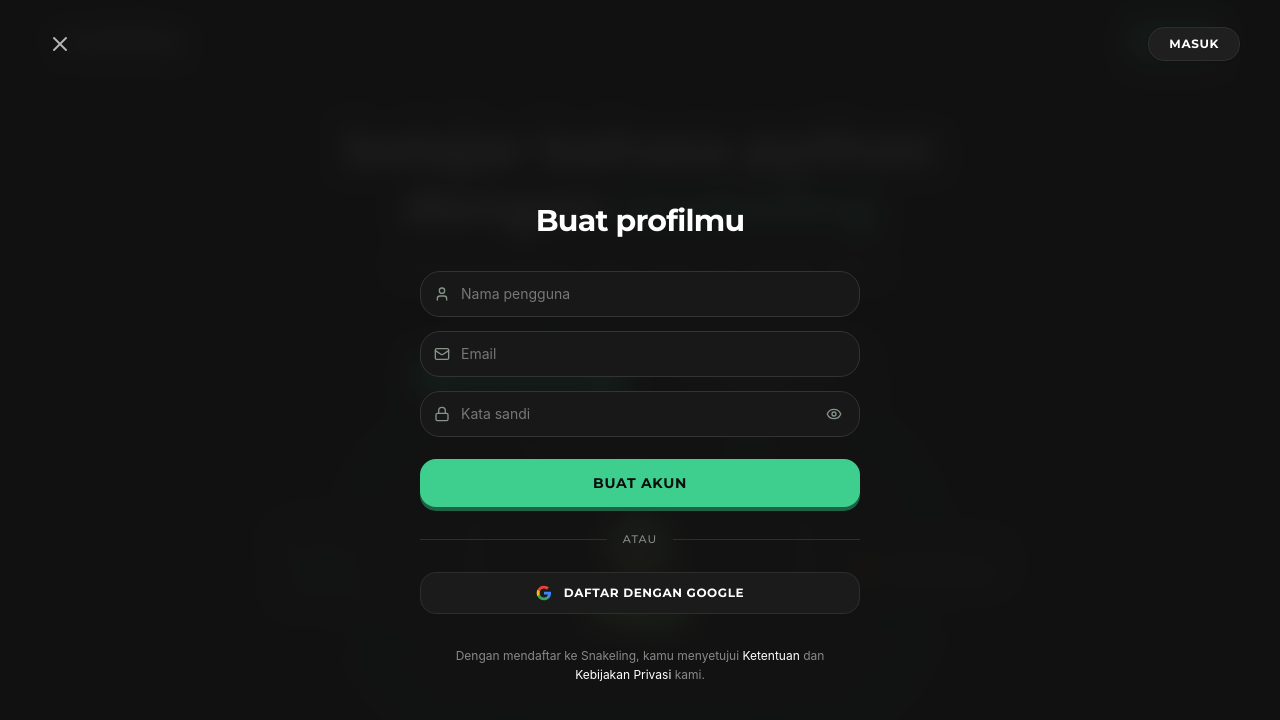
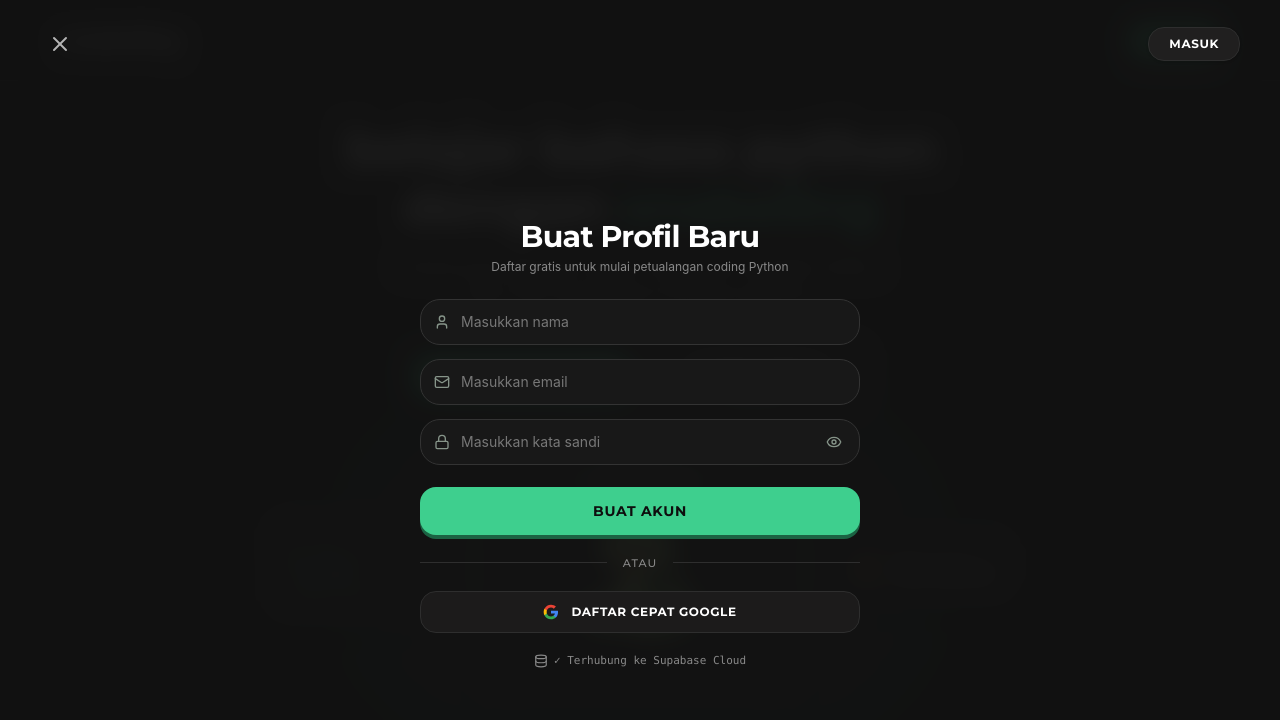
Before and after one commit to AdnyanaNVR/Snakeling---Python-Learning-MVP, a React (Vite) app: page / in a window 1280 px wide. Both pictures are taken after a click on the button "MULAI". Shown: the top 720 px of the page. Built offline with nearby package versions, Linux system fonts and the light colour scheme; no server answers.

Commit message:
feat: add dynamic Supabase configuration
Introduce a setup modal to allow users to configure Supabase credentials via local storage, improving onboarding and flexibility for self-hosted instances.

```diff
--- a/src/components/AuthModals.tsx
+++ b/src/components/AuthModals.tsx
@@ -1,6 +1,99 @@
 import React, { useState } from 'react';
 import { useApp } from '../context/AppContext';
-import { X, Eye, EyeOff, User, Mail, Lock } from 'lucide-react';
+import { X, Eye, EyeOff, User, Mail, Lock, AlertCircle, Database, Check, Key } from 'lucide-react';
+import { isSupabaseConfigured, getSupabaseConfig, saveSupabaseCredentials, clearSupabaseCredentials } from '../lib/supabase';
+
+// Helper Modal to easily connect Supabase credentials directly from UI
+export const SupabaseSetupModal: React.FC<{ isOpen: boolean; onClose: () => void }> = ({ isOpen, onClose }) => {
+  const currentConfig = getSupabaseConfig();
+  const [url, setUrl] = useState(currentConfig.url || '');
+  const [key, setKey] = useState(currentConfig.anonKey || '');
+  const [saving, setSaving] = useState(false);
+
+  if (!isOpen) return null;
+
+  const handleSave = (e: React.FormEvent) => {
+    e.preventDefault();
+    if (!url.trim().startsWith('https://')) {
+      alert('URL Supabase harus diawali dengan https:// (contoh: https://abcxyz.supabase.co)');
+      return;
+    }
+    if (!key.trim()) {
+      alert('Anon Key tidak boleh kosong');
+      return;
+    }
+    setSaving(true);
+    saveSupabaseCredentials(url, key);
+  };
+
+  return (
+    <div className="fixed inset-0 z-[100] bg-black/80 backdrop-blur-sm flex items-center justify-center p-4">
+      <div className="bg-[#171717] border border-[#2e2e2e] rounded-2xl w-full max-w-md p-6 shadow-2xl relative">
+        <button
+          onClick={onClose}
+          className="absolute top-4 right-4 text-[#898989] hover:text-white p-1"
+        >
+          <X className="w-5 h-5" />
+        </button>
+
+        <div className="flex items-center gap-2 mb-4">
+          <Database className="w-5 h-5 text-[#3ecf8e]" />
+          <h2 className="font-brand font-bold text-lg text-white">Hubungkan Supabase Cloud</h2>
+        </div>
+
+        <p className="text-xs text-[#b4b4b4] mb-5 leading-relaxed">
+          Ambil dari dashboard proyek Supabase Anda (seperti <strong className="text-white">snakeling8</strong>) di menu{' '}
+          <strong className="text-[#3ecf8e]">Project Settings → API</strong>.
+        </p>
+
+        <form onSubmit={handleSave} className="space-y-4">
+          <div>
+            <label className="block text-xs font-mono text-[#898989] mb-1">Project URL</label>
+            <input
+              type="text"
+              value={url}
+              onChange={(e) => setUrl(e.target.value)}
+              placeholder="https://xyzcompany.supabase.co"
+              required
+              className="w-full bg-[#121212] border border-[#333333] rounded-xl px-3.5 py-2.5 text-xs text-white placeholder-[#555] focus:outline-none focus:border-[#3ecf8e] font-mono"
+            />
+          </div>
+
+          <div>
+            <label className="block text-xs font-mono text-[#898989] mb-1">API Key (anon public)</label>
+            <input
+              type="text"
+              value={key}
+              onChange={(e) => setKey(e.target.value)}
+              placeholder="eyJhbGciOiJIUzI1NiIsInR5cCI..."
+              required
+              className="w-full bg-[#121212] border border-[#333333] rounded-xl px-3.5 py-2.5 text-xs text-white placeholder-[#555] focus:outline-none focus:border-[#3ecf8e] font-mono"
+            />
+          </div>
+
+          <div className="pt-2 flex gap-2">
+            <button
+              type="submit"
+              disabled={saving}
+              className="tactile-btn-primary flex-1 py-2.5 rounded-xl text-xs font-brand font-bold uppercase tracking-wider cursor-pointer"
+            >
+              {saving ? 'Menyimpan...' : 'Simpan & Hubungkan'}
+            </button>
+            {isSupabaseConfigured && (
+              <button
+                type="button"
+                onClick={clearSupabaseCredentials}
+                className="px-3 py-2 rounded-xl bg-[#2b1416] text-[#ffb4ab] border border-[#ef4444]/30 text-xs font-mono hover:bg-[#381a1d]"
+              >
+                Reset
+              </button>
+            )}
+          </div>
+        </form>
+      </div>
+    </div>
+  );
+};
 
 export const LoginModal: React.FC = () => {
   const { showLoginModal, setShowLoginModal, setShowRegisterModal, loginUser, showToast } = useApp();
@@ -8,33 +101,41 @@ export const LoginModal: React.FC = () => {
   const [password, setPassword] = useState('');
   const [showPassword, setShowPassword] = useState(false);
   const [loading, setLoading] = useState(false);
+  const [errorMsg, setErrorMsg] = useState('');
+  const [showDbModal, setShowDbModal] = useState(false);
 
   if (!showLoginModal) return null;
 
   const handleSubmit = async (e: React.FormEvent) => {
     e.preventDefault();
-    if (!identifier || !password) {
-      showToast('Mohon isi email dan kata sandi!', 'error');
+    setErrorMsg('');
+    if (!identifier.trim() || !password) {
+      setErrorMsg('Mohon isi email dan kata sandi!');
       return;
     }
     setLoading(true);
-    await loginUser(identifier, password);
+    const ok = await loginUser(identifier.trim(), password);
     setLoading(false);
+    if (!ok) {
+      setErrorMsg('Gagal masuk. Periksa kembali email dan kata sandi Anda.');
+    }
   };
 
   const handleGoogleLogin = async () => {
     setLoading(true);
+    setErrorMsg('');
     await loginUser('google_user@gmail.com', 'google_auth');
     setLoading(false);
   };
 
   return (
+    <>
       <div className="fixed inset-0 z-50 bg-[#121212]/95 backdrop-blur-md flex flex-col justify-between overflow-y-auto">
         {/* Top Bar */}
         <header className="w-full px-6 py-6 sm:px-10 flex items-center justify-between">
           <button
             onClick={() => setShowLoginModal(false)}
-          className="text-[#b4b4b4] hover:text-white p-2 rounded-lg transition-colors"
+            className="text-[#b4b4b4] hover:text-white p-2 rounded-lg transition-colors cursor-pointer"
             aria-label="Tutup"
           >
             <X className="w-6 h-6" />
@@ -45,7 +146,7 @@ export const LoginModal: React.FC = () => {
               setShowLoginModal(false);
               setShowRegisterModal(true);
             }}
-          className="px-6 py-2 rounded-full border border-[#393939] text-xs font-brand font-bold tracking-wider text-white hover:bg-white/[0.06] transition-all uppercase"
+            className="px-6 py-2 rounded-full border border-[#393939] text-xs font-brand font-bold tracking-wider text-white hover:bg-white/[0.06] transition-all uppercase cursor-pointer"
           >
             DAFTAR
           </button>
@@ -54,17 +155,31 @@ export const LoginModal: React.FC = () => {
         {/* Form Container */}
         <main className="flex-1 flex items-center justify-center px-4 py-6">
           <div className="w-full max-w-[420px] mx-auto flex flex-col items-center">
-          <h1 className="text-3xl font-brand font-bold text-white text-center tracking-tight mb-7">
+            <h1 className="text-3xl font-brand font-bold text-white text-center tracking-tight mb-2">
               Masuk
             </h1>
+            <p className="text-xs text-[#898989] mb-6 text-center">
+              Lanjutkan petualangan belajar Python kamu
+            </p>
+
+            {/* Error Message banner */}
+            {errorMsg && (
+              <div className="w-full mb-4 p-3 rounded-xl bg-[#2b1416] border border-[#ef4444]/40 text-[#ffb4ab] text-xs flex items-center gap-2.5">
+                <AlertCircle className="w-4 h-4 text-[#ef4444] shrink-0" />
+                <span className="flex-1">{errorMsg}</span>
+              </div>
+            )}
 
             <form onSubmit={handleSubmit} className="w-full flex flex-col gap-3.5">
               <div className="w-full relative">
                 <input
                   type="text"
                   value={identifier}
-                onChange={(e) => setIdentifier(e.target.value)}
-                placeholder="Email atau nama pengguna"
+                  onChange={(e) => {
+                    setIdentifier(e.target.value);
+                    if (errorMsg) setErrorMsg('');
+                  }}
+                  placeholder="Masukkan email atau nama"
                   required
                   className="w-full px-4 py-3.5 bg-[#151515] text-[#fafafa] text-sm placeholder:text-[#898989] border border-[#393939] rounded-xl focus:outline-none focus:border-[#3ecf8e] transition-colors shadow-inner"
                 />
@@ -74,17 +189,20 @@ export const LoginModal: React.FC = () => {
                 <input
                   type={showPassword ? 'text' : 'password'}
                   value={password}
-                onChange={(e) => setPassword(e.target.value)}
-                placeholder="Kata sandi"
+                  onChange={(e) => {
+                    setPassword(e.target.value);
+                    if (errorMsg) setErrorMsg('');
+                  }}
+                  placeholder="Masukkan kata sandi"
                   required
                   className="w-full pl-4 pr-20 py-3.5 bg-[#151515] text-[#fafafa] text-sm placeholder:text-[#898989] border border-[#393939] rounded-xl focus:outline-none focus:border-[#3ecf8e] transition-colors shadow-inner"
                 />
                 <button
                   type="button"
-                onClick={() => showToast('Gunakan email terdaftar atau masuk langsung via Google.', 'info')}
+                  onClick={() => setShowPassword(!showPassword)}
                   className="absolute right-3.5 text-[11px] font-brand font-bold tracking-wider text-[#898989] hover:text-[#3ecf8e] uppercase transition-colors"
                 >
-                LUPA?
+                  {showPassword ? 'TUTUP' : 'LIHAT'}
                 </button>
               </div>
 
@@ -118,23 +236,30 @@ export const LoginModal: React.FC = () => {
                 <path d="M5.84 14.09c-.22-.66-.35-1.36-.35-2.09s.13-1.43.35-2.09V7.06H2.18C1.43 8.55 1 10.22 1 12s.43 3.45 1.18 4.94l2.85-2.22.81-.63z" fill="#FBBC05" />
                 <path d="M12 5.38c1.62 0 3.06.56 4.21 1.64l3.15-3.15C17.45 2.09 14.97 1 12 1 7.7 1 3.99 3.47 2.18 7.06l3.66 2.84c.87-2.6 3.3-4.52 6.16-4.52z" fill="#EA4335" />
               </svg>
-            <span>Masuk dengan Google</span>
+              <span>Masuk Cepat Google</span>
             </button>
 
-          {/* Legal Footer */}
-          <footer className="w-full mt-10 text-center px-2">
-            <p className="text-xs text-[#898989] leading-relaxed">
-              Dengan masuk ke Snakeling, kamu menyetujui{' '}
-              <a href="#" className="text-white hover:text-[#3ecf8e] underline underline-offset-2">Ketentuan</a>
-              {' '}dan{' '}
-              <a href="#" className="text-white hover:text-[#3ecf8e] underline underline-offset-2">Kebijakan Privasi</a> kami.
-            </p>
-          </footer>
+            {/* Supabase Connection Helper link */}
+            <div className="mt-6 text-center">
+              <button
+                type="button"
+                onClick={() => setShowDbModal(true)}
+                className="text-[11px] font-mono text-[#898989] hover:text-[#3ecf8e] flex items-center gap-1.5 mx-auto transition-colors"
+              >
+                <Database className="w-3.5 h-3.5" />
+                <span>
+                  {isSupabaseConfigured
+                    ? '✓ Terhubung ke Supabase Cloud'
+                    : 'Pengaturan Database Supabase (snakeling8)'}
+                </span>
+              </button>
+            </div>
           </div>
         </main>
+      </div>
 
-      <div className="h-6 w-full pointer-events-none" />
-    </div>
+      <SupabaseSetupModal isOpen={showDbModal} onClose={() => setShowDbModal(false)} />
+    </>
   );
 };
 
@@ -145,33 +270,48 @@ export const RegisterModal: React.FC = () => {
   const [password, setPassword] = useState('');
   const [showPassword, setShowPassword] = useState(false);
   const [loading, setLoading] = useState(false);
+  const [errorMsg, setErrorMsg] = useState('');
+  const [showDbModal, setShowDbModal] = useState(false);
 
   if (!showRegisterModal) return null;
 
   const handleSubmit = async (e: React.FormEvent) => {
     e.preventDefault();
-    if (!username || !email || !password) {
-      showToast('Mohon lengkapi semua kolom pendaftaran!', 'error');
+    setErrorMsg('');
+
+    if (!username.trim() || !email.trim() || !password) {
+      setErrorMsg('Mohon lengkapi semua kolom pendaftaran!');
       return;
     }
+
+    if (password.length < 6) {
+      setErrorMsg('Kata sandi harus minimal 6 karakter!');
+      return;
+    }
+
     setLoading(true);
-    await registerUser(username, email, password);
+    const ok = await registerUser(username.trim(), email.trim(), password);
     setLoading(false);
+    if (!ok) {
+      setErrorMsg('Gagal membuat akun. Pastikan email belum terdaftar atau format email valid.');
+    }
   };
 
   const handleGoogleSignup = async () => {
     setLoading(true);
-    await registerUser('SiswaPython', 'user_google@gmail.com', 'google_pass');
+    setErrorMsg('');
+    await registerUser('SiswaPython', `user_${Date.now()}@gmail.com`, 'google_pass_123');
     setLoading(false);
   };
 
   return (
+    <>
       <div className="fixed inset-0 z-50 bg-[#121212]/95 backdrop-blur-md flex flex-col justify-between overflow-y-auto">
         {/* Top Bar */}
         <header className="w-full px-6 py-6 sm:px-10 flex items-center justify-between">
           <button
             onClick={() => setShowRegisterModal(false)}
-          className="text-[#b4b4b4] hover:text-white p-2 rounded-lg transition-colors"
+            className="text-[#b4b4b4] hover:text-white p-2 rounded-lg transition-colors cursor-pointer"
             aria-label="Tutup"
           >
             <X className="w-6 h-6" />
@@ -182,7 +322,7 @@ export const RegisterModal: React.FC = () => {
               setShowRegisterModal(false);
               setShowLoginModal(true);
             }}
-          className="px-5 py-2 rounded-2xl bg-[#201f1f] hover:bg-[#2a2a2a] border border-[#2e2e2e] text-white font-brand text-xs font-bold tracking-wider uppercase transition-all shadow-sm"
+            className="px-5 py-2 rounded-2xl bg-[#201f1f] hover:bg-[#2a2a2a] border border-[#2e2e2e] text-white font-brand text-xs font-bold tracking-wider uppercase transition-all shadow-sm cursor-pointer"
           >
             MASUK
           </button>
@@ -191,11 +331,22 @@ export const RegisterModal: React.FC = () => {
         {/* Form Container */}
         <main className="flex-1 flex items-center justify-center px-4 py-8 md:py-14">
           <div className="w-full max-w-[440px] flex flex-col items-center">
-          <div className="w-full text-center mb-8">
+            <div className="w-full text-center mb-6">
               <h1 className="font-brand text-3xl text-white font-bold tracking-tight">
-              Buat profilmu
+                Buat Profil Baru
               </h1>
+              <p className="text-xs text-[#898989] mt-1">
+                Daftar gratis untuk mulai petualangan coding Python
+              </p>
             </div>
+
+            {/* Error Banner */}
+            {errorMsg && (
+              <div className="w-full mb-4 p-3 rounded-xl bg-[#2b1416] border border-[#ef4444]/40 text-[#ffb4ab] text-xs flex items-center gap-2.5">
+                <AlertCircle className="w-4 h-4 text-[#ef4444] shrink-0" />
+                <span className="flex-1">{errorMsg}</span>
+              </div>
+            )}
 
             <form onSubmit={handleSubmit} className="w-full flex flex-col gap-3.5">
               {/* Username */}
@@ -208,8 +359,11 @@ export const RegisterModal: React.FC = () => {
                   id="reg-username"
                   type="text"
                   value={username}
-                onChange={(e) => setUsername(e.target.value)}
-                placeholder="Nama pengguna"
+                  onChange={(e) => {
+                    setUsername(e.target.value);
+                    if (errorMsg) setErrorMsg('');
+                  }}
+                  placeholder="Masukkan nama"
                   required
                   className="w-full bg-[#181818] text-white placeholder-[#777777] text-sm pl-10 pr-4 py-3 rounded-xl border border-[#333333] focus:outline-none focus:border-[#3ecf8e] transition-colors"
                 />
@@ -225,8 +379,11 @@ export const RegisterModal: React.FC = () => {
                   id="reg-email"
                   type="email"
                   value={email}
-                onChange={(e) => setEmail(e.target.value)}
-                placeholder="Email"
+                  onChange={(e) => {
+                    setEmail(e.target.value);
+                    if (errorMsg) setErrorMsg('');
+                  }}
+                  placeholder="Masukkan email"
                   required
                   className="w-full bg-[#181818] text-white placeholder-[#777777] text-sm pl-10 pr-4 py-3 rounded-xl border border-[#333333] focus:outline-none focus:border-[#3ecf8e] transition-colors"
                 />
@@ -242,8 +399,12 @@ export const RegisterModal: React.FC = () => {
                   id="reg-pass"
                   type={showPassword ? 'text' : 'password'}
                   value={password}
-                onChange={(e) => setPassword(e.target.value)}
-                placeholder="Kata sandi"
+                  onChange={(e) => {
+                    setPassword(e.target.value);
+                    if (errorMsg) setErrorMsg('');
+                  }}
+                  placeholder="Masukkan kata sandi"
+                  minLength={6}
                   required
                   className="w-full bg-[#181818] text-white placeholder-[#777777] text-sm pl-10 pr-11 py-3 rounded-xl border border-[#333333] focus:outline-none focus:border-[#3ecf8e] transition-colors"
                 />
@@ -268,7 +429,7 @@ export const RegisterModal: React.FC = () => {
             </form>
 
             {/* Divider */}
-          <div className="w-full flex items-center my-6">
+            <div className="w-full flex items-center my-5">
               <div className="flex-1 h-px bg-[#2e2e2e]" />
               <span className="px-4 text-[11px] font-brand font-medium text-[#898989] tracking-widest uppercase">
                 ATAU
@@ -289,20 +450,30 @@ export const RegisterModal: React.FC = () => {
                 <path d="M12 5.38c1.62 0 3.06.56 4.21 1.64l3.15-3.15C17.45 2.09 14.97 1 12 1 7.7 1 3.99 3.47 2.18 7.06l3.66 2.84c.87-2.6 3.3-4.52 6.16-4.52z" fill="#EA4335" />
               </svg>
               <span className="font-brand font-bold text-xs uppercase tracking-wider text-white">
-              Daftar dengan Google
+                Daftar Cepat Google
               </span>
             </button>
 
-          <div className="w-full mt-8 text-center px-2">
-            <p className="text-xs text-[#898989] leading-relaxed">
-              Dengan mendaftar ke Snakeling, kamu menyetujui{' '}
-              <a href="#" className="text-white hover:underline underline-offset-2">Ketentuan</a>
-              {' '}dan{' '}
-              <a href="#" className="text-white hover:underline underline-offset-2">Kebijakan Privasi</a> kami.
-            </p>
+            {/* Supabase Connection Helper link */}
+            <div className="mt-5 text-center">
+              <button
+                type="button"
+                onClick={() => setShowDbModal(true)}
+                className="text-[11px] font-mono text-[#898989] hover:text-[#3ecf8e] flex items-center gap-1.5 mx-auto transition-colors"
+              >
+                <Database className="w-3.5 h-3.5" />
+                <span>
+                  {isSupabaseConfigured
+                    ? '✓ Terhubung ke Supabase Cloud'
+                    : 'Pengaturan Database Supabase (snakeling8)'}
+                </span>
+              </button>
             </div>
           </div>
         </main>
       </div>
+
+      <SupabaseSetupModal isOpen={showDbModal} onClose={() => setShowDbModal(false)} />
+    </>
   );
 };
--- a/src/lib/supabase.ts
+++ b/src/lib/supabase.ts
@@ -1,16 +1,47 @@
-import { createClient } from '@supabase/supabase-js';
+import { createClient, SupabaseClient } from '@supabase/supabase-js';
 
-const supabaseUrl = import.meta.env.VITE_SUPABASE_URL;
-const supabaseAnonKey = import.meta.env.VITE_SUPABASE_ANON_KEY;
+const getEnvOrStorage = (envKey: string, storageKey: string): string => {
+  const envVal = import.meta.env[envKey];
+  if (envVal && !envVal.includes('your-project')) {
+    return envVal;
+  }
+  try {
+    const stored = localStorage.getItem(storageKey);
+    return stored || '';
+  } catch {
+    return '';
+  }
+};
+
+const supabaseUrl = getEnvOrStorage('VITE_SUPABASE_URL', 'snakeling_supabase_url');
+const supabaseAnonKey = getEnvOrStorage('VITE_SUPABASE_ANON_KEY', 'snakeling_supabase_key');
 
 export const isSupabaseConfigured = Boolean(
   supabaseUrl &&
   supabaseAnonKey &&
-  supabaseUrl !== 'https://your-project.supabase.co' &&
+  supabaseUrl.startsWith('https://') &&
   !supabaseUrl.includes('your-project')
 );
 
-// Fallback dummy client if credentials aren't yet populated in .env
-export const supabase = isSupabaseConfigured
+// Active client or null
+export const supabase: SupabaseClient | null = isSupabaseConfigured
   ? createClient(supabaseUrl, supabaseAnonKey)
   : null;
+
+export const saveSupabaseCredentials = (url: string, key: string) => {
+  localStorage.setItem('snakeling_supabase_url', url.trim());
+  localStorage.setItem('snakeling_supabase_key', key.trim());
+  window.location.reload();
+};
+
+export const clearSupabaseCredentials = () => {
+  localStorage.removeItem('snakeling_supabase_url');
+  localStorage.removeItem('snakeling_supabase_key');
+  window.location.reload();
+};
+
+export const getSupabaseConfig = () => ({
+  url: supabaseUrl,
+  anonKey: supabaseAnonKey,
+  isConfigured: isSupabaseConfigured
+});
```
Also changed, not shown: src/App.tsx (+8 -9 lines), src/context/AppContext.tsx (+21 -2 lines), public/assets/aistudio/image_4ba7be7e.png (added). Lines whose indentation alone changed are shown as unchanged.
